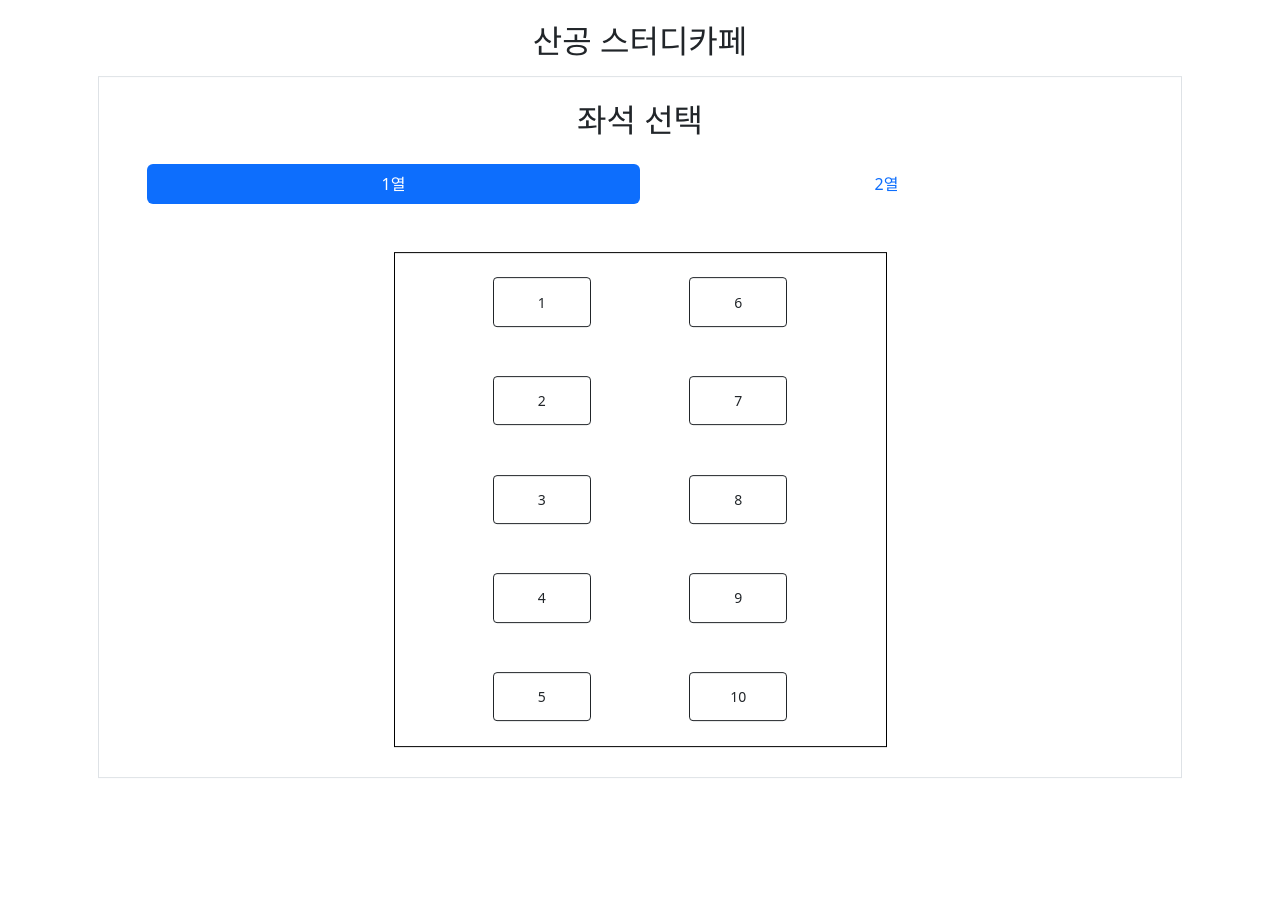
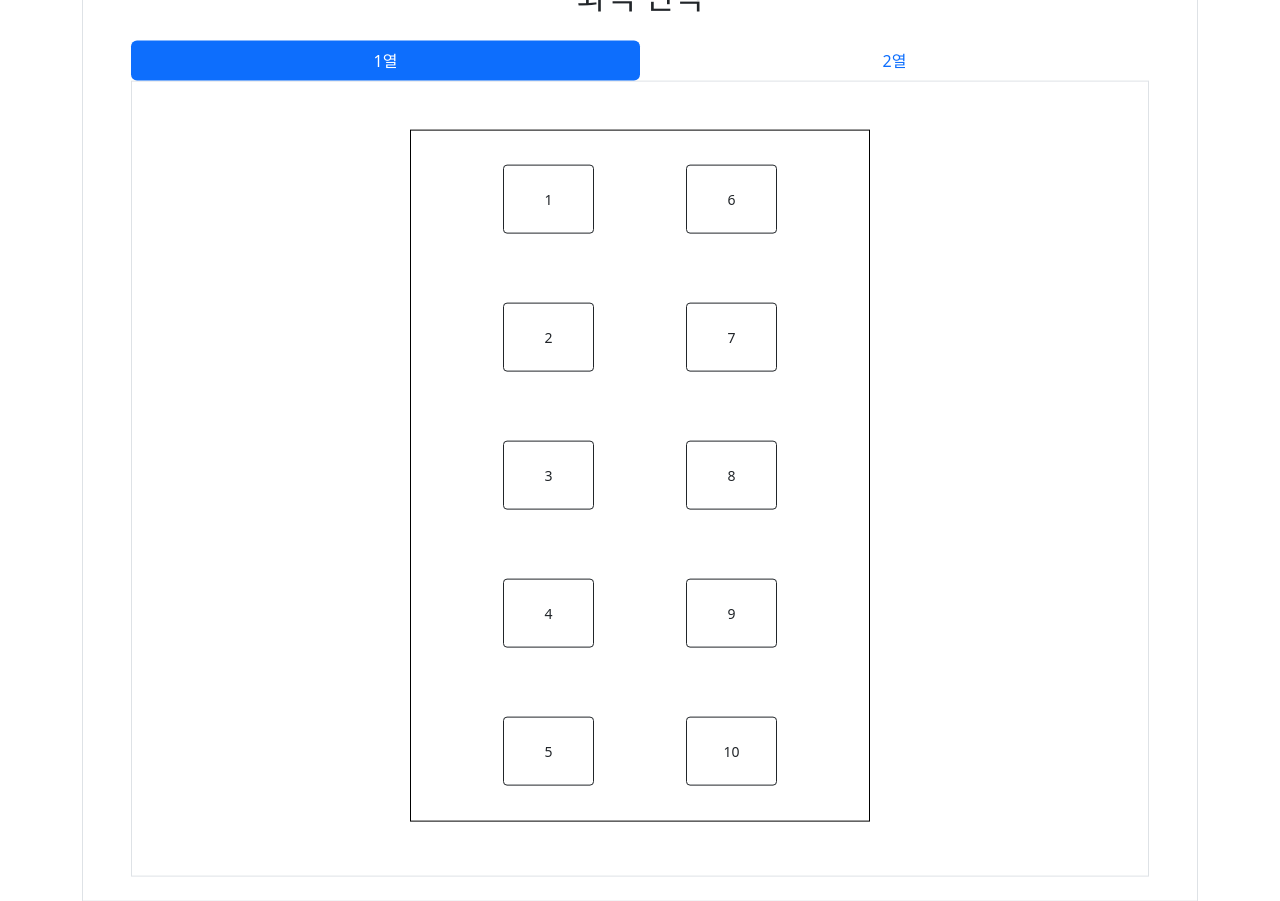
Before and after one commit to Jinops/study-cafe-kiosk, a PHP site: page /seat.html in a window 1280 px wide. Before the commit the page ends 778 px from the top, so only its background shows below. Run offline with PHP 8.4, Linux system fonts and the light colour scheme; some libraries are stand-ins or nearby versions.

Commit message:
minor design changes

```diff
--- a/seat.html
+++ b/seat.html
@@ -17,10 +17,10 @@
 <body>
   <div class="container-sm center">
     <h2 class="text-center mb-3">산공 스터디카페</h2>
-    <div class="justify-content-center border py-4 px-5 mx-md-3">
+    <div class="justify-content-center border py-4 px-5">
       <h2 class="text-center mb-4">좌석 선택</h2>
       <!-- controller -->
-      <ul class="nav nav-pills mb-5 nav-justified" id="pills-tab" role="tablist">
+      <ul class="nav nav-pills nav-justified" id="pills-tab" role="tablist">
         <li class="col nav-item" role="presentation">
           <button class="nav-link active" id="pills-home-tab" data-bs-toggle="pill" data-bs-target="#pills-home"
             type="button" role="tab" aria-controls="pills-home" aria-selected="true">1열</button>
@@ -31,9 +31,9 @@
         </li>
       </ul>
       <!-- content -->
-      <div class="tab-content text-center" id="pills-tabContent">
+      <div class="tab-content text-center border p-5" id="pills-tabContent">
         <div class="tab-pane fade show active" id="pills-home" role="tabpanel">
-          <div class="room" style="width: 50%; padding-bottom:50%;">
+          <div class="room" style="width: 50%; padding-bottom:75%;">
             <button class="seat btn btn-sm btn-outline-dark" style="left:20%; top:5%;">1</button>
             <button class="seat btn btn-sm btn-outline-dark" style="left:20%;top:25%;">2</button>
             <button class="seat btn btn-sm btn-outline-dark" style="left:20%;top:45%;">3</button>
@@ -47,7 +47,7 @@
           </div>
           </div>
           <div class="tab-pane fade" id="pills-profile" role="tabpanel" aria-labelledby="pills-profile-tab">
-          <div class="room" style="width: 20%; padding-bottom:50%;">
+          <div class="room" style="width: 25%; padding-bottom:75%;">
             <button class="seat btn btn-outline-dark" style="left:20%; top:5%;">1</button>
             <button class="seat btn btn-outline-dark" style="left:20%;top:25%;">2</button>
             <button class="seat btn btn-outline-dark" style="left:20%;top:45%;">3</button>
--- a/ticket.css
+++ b/ticket.css
@@ -1,4 +1,4 @@
 .btn_ticket_type {
-    width: 100%;
+    width: 90%;
     height: 40vh;
 }
--- a/ticket.html
+++ b/ticket.html
@@ -20,10 +20,10 @@
     <div class="justify-content-center border py-4 px-5 mx-md-3">
       <h2 class="text-center mb-4">이용권 종류 선택</h2>
       <div class="row">
-        <div class="col">
+        <div class="col text-end">
           <button class="btn btn-primary fs-1 btn_ticket_type"><i class="bi bi-clock"></i><br />시간권</button>
         </div>
-        <div class="col">
+        <div class="col text-start">
           <button class="btn btn-primary fs-1 btn_ticket_type"><i class="bi bi-calendar-week"></i><br />정기권</button>
         </div>
       </div>
```
